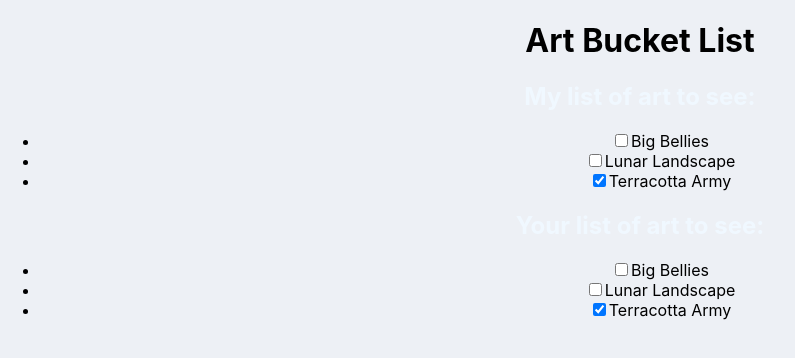
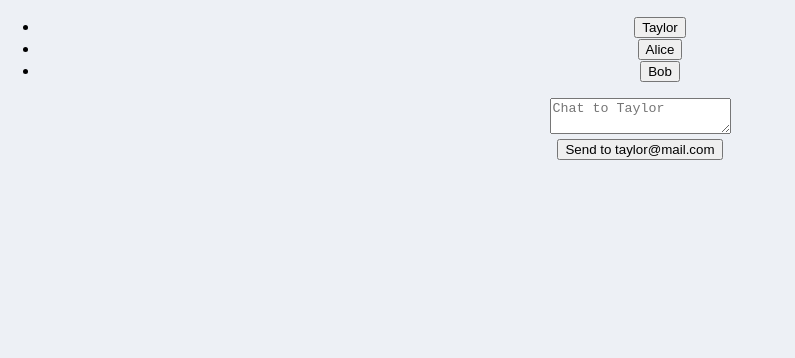
Before and after one commit to mhg007/react-advance, a React (Create React App) app: page / in a window 1280 px wide. Shown: the top 358 px of the page, without its empty margins (0-795 px from the left). Built offline with nearby package versions, Linux system fonts and the light colour scheme.

Commit message:
Add manage state of react.dev

```diff
--- a/src/App.js
+++ b/src/App.js
@@ -11,6 +11,8 @@
 import { ShapeEditor } from './ReactDev/Array';
 import { CounterList } from './ReactDev/CounterList';
 import {Bucketlist, List, ReverseList} from './ReactDev/List'
+import Accordion from './manage_states/Accordion';
+import Messenger from './manage_states/Messenger';
 function App() {
   const [users,setUsers] = useState([]);
   const dispatchUserEvent = (actionType,payload)=>{
@@ -49,7 +51,9 @@
       {/* <CounterList/> */}
       {/* <List/> */}
       {/* <ReverseList/> */}
-      <Bucketlist/>
+      {/* <Bucketlist/> */}
+      {/* <Accordion/> */}
+      <Messenger/>
     </div>
   );
 }
--- /dev/null
+++ b/src/manage_states/Accordion.js
@@ -0,0 +1,36 @@
+import { useState } from "react"
+
+export default function Accordion(){
+    const [activeIndex,setActiveIndex] = useState(0);
+    return(
+        <>
+            <h2>Almaty, Kazakhstan!</h2>
+            <Panel
+                title="About"
+                isActive={activeIndex === 0}
+                onShow={() => setActiveIndex(0)}
+            >
+                With a population of about 2 million, Almaty is Kazakhstan's largest city. From 1929 to 1997, it was its capital city.
+            </Panel>
+            <Panel
+                title="Etymology"
+                isActive={activeIndex === 1}
+                onShow={() => setActiveIndex(1)}
+            >
+                The name comes from <span lang="kk-KZ">алма</span>, the Kazakh word for "apple" and is often translated as "full of apples". In fact, the region surrounding Almaty is thought to be the ancestral home of the apple, and the wild <i lang="la">Malus sieversii</i> is considered a likely candidate for the ancestor of the modern domestic apple.
+            </Panel>
+        </>
+    )
+}
+function Panel({title,isActive,children,onShow}){
+    return(
+        <section>
+            <h3>{title}</h3>
+            {isActive ? (
+                <p>{children}</p>
+            ) : (
+                <button onClick={onShow}>Show</button>
+            )}
+        </section>
+    )
+}
--- /dev/null
+++ b/src/manage_states/Messenger.js
@@ -0,0 +1,57 @@
+import { useState } from "react";
+
+const contacts = [
+    { name: 'Taylor', email: 'taylor@mail.com' },
+    { name: 'Alice', email: 'alice@mail.com' },
+    { name: 'Bob', email: 'bob@mail.com' }
+];
+
+export default function Messenger(){
+    const [to,setTo] = useState(contacts[0]);
+    return(
+        <div>
+            <ContactList
+                contacts={contacts}
+                selectedContact={to}
+                onSelect={contact=>setTo(contact)}
+            />
+            <Chat key={to.email} contact={to} />
+        </div>
+    )
+}
+
+function ContactList({contacts,selectedContact,onSelect}){
+    return(
+        <div>
+            <section>
+                <ul>
+                    {contacts.map(contact =>
+                        <li key={contact.email}>
+                            <button
+                                onClick={()=>onSelect(contact)}
+                            >
+                                {contact.name}
+                            </button>
+                        </li>
+                    )}
+                </ul>
+            </section>
+        </div>
+    )
+}
+function Chat({contact}){
+    const [text,setText] = useState('');
+    return(
+        <div>
+            <section>
+                <textarea
+                    value={text}
+                    placeholder={"Chat to " + contact.name}
+                    onChange={e => setText(e.target.value)}
+                />
+                <br/>
+                <button onClick={()=>alert("Message (" + text + ") sent to " + contact.name)}>Send to {contact.email}</button>
+            </section>
+        </div>
+    )
+}
```
Also changed, not shown: src/manage_states/TaskApp.js (added, +69 -0 lines).
